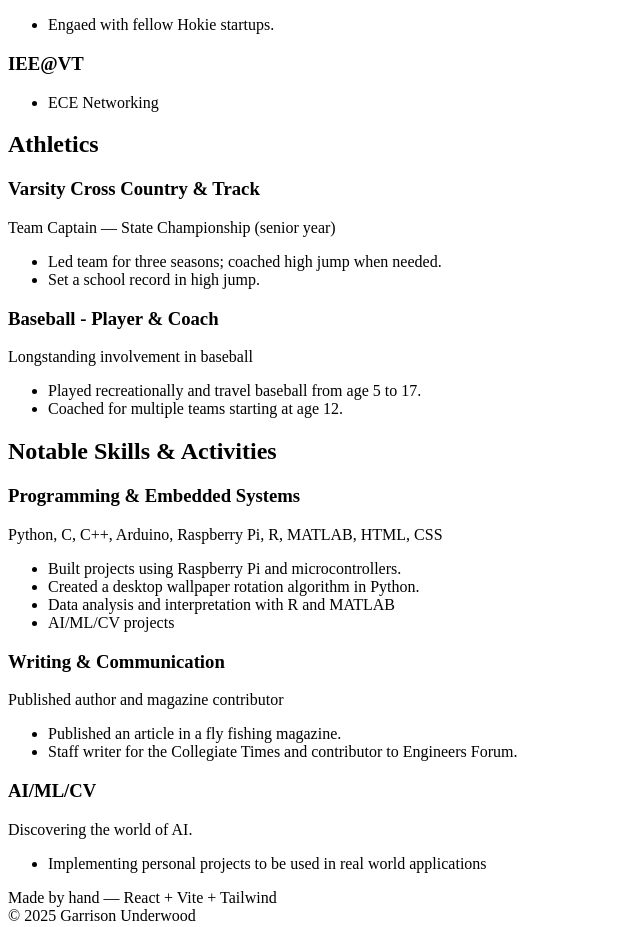
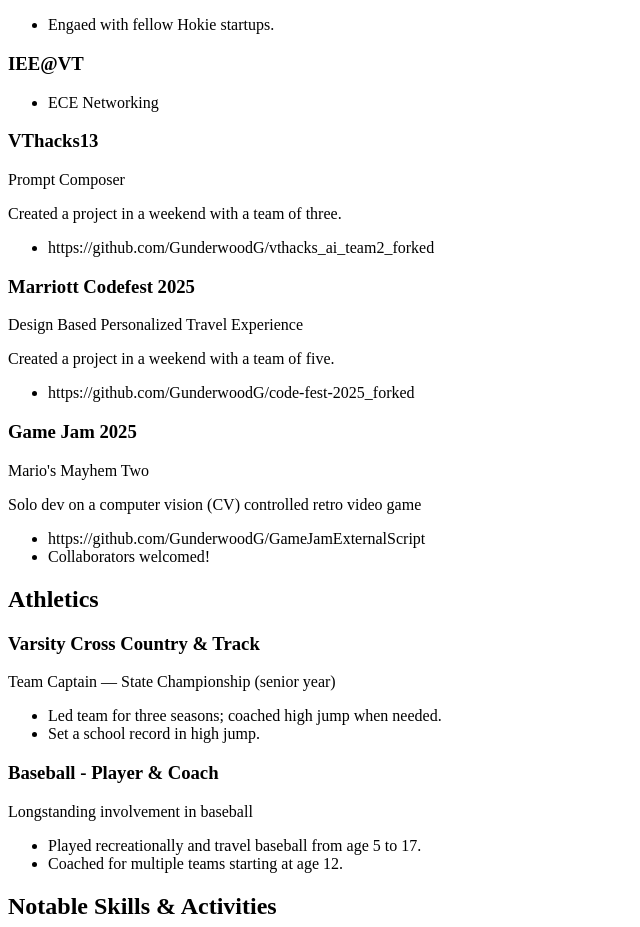
Before and after one commit to GunderwoodG/portfolio, a React (Vite) app: page / in a window 1280 px wide. Shown: the part 3400-4327 px from the top of the page, without its empty margins (0-640 px from the left). Built offline with nearby package versions, Linux system fonts and the light colour scheme; the HTML template or start-up script is replaced by a standard one.

Commit message:
Added extracurrics

```diff
--- a/src/data/portfolioData.js
+++ b/src/data/portfolioData.js
@@ -172,6 +172,31 @@
       bullets: [
         "ECE Networking"
       ]
+    },
+    {
+      title: "VThacks13",
+      subtitle: "Prompt Composer",
+      description: "Created a project in a weekend with a team of three.",
+      bullets: [
+        "https://github.com/GunderwoodG/vthacks_ai_team2_forked"
+      ]
+    },
+    {
+      title: "Marriott Codefest 2025",
+      subtitle: "Design Based Personalized Travel Experience",
+      description: "Created a project in a weekend with a team of five.",
+      bullets: [
+        "https://github.com/GunderwoodG/code-fest-2025_forked"
+      ]
+    },
+    {
+      title: "Game Jam 2025",
+      subtitle: "Mario's Mayhem Two",
+      description: "Solo dev on a computer vision (CV) controlled retro video game",
+      bullets: [
+        "https://github.com/GunderwoodG/GameJamExternalScript",
+        "Collaborators welcomed!"
+      ]
     }
   ],
 
@@ -224,13 +249,10 @@
 
   personal_projects: [
     {
-      title: "Programming & Embedded Systems",
-      subtitle: "Python, C, C++, Arduino, Raspberry Pi, R, MATLAB, HTML, CSS",
+      title: "Underwood Bat Co.",
+      subtitle: "Family Business Est. 2022",
       bullets: [
-        "Built projects using Raspberry Pi and microcontrollers.",
-        "Created a desktop wallpaper rotation algorithm in Python.",
-        "Data analysis and interpretation with R and MATLAB",
-        "AI/ML/CV projects"
+        "Handmade wood baseball bats"
       ]
     }
   ]
```
